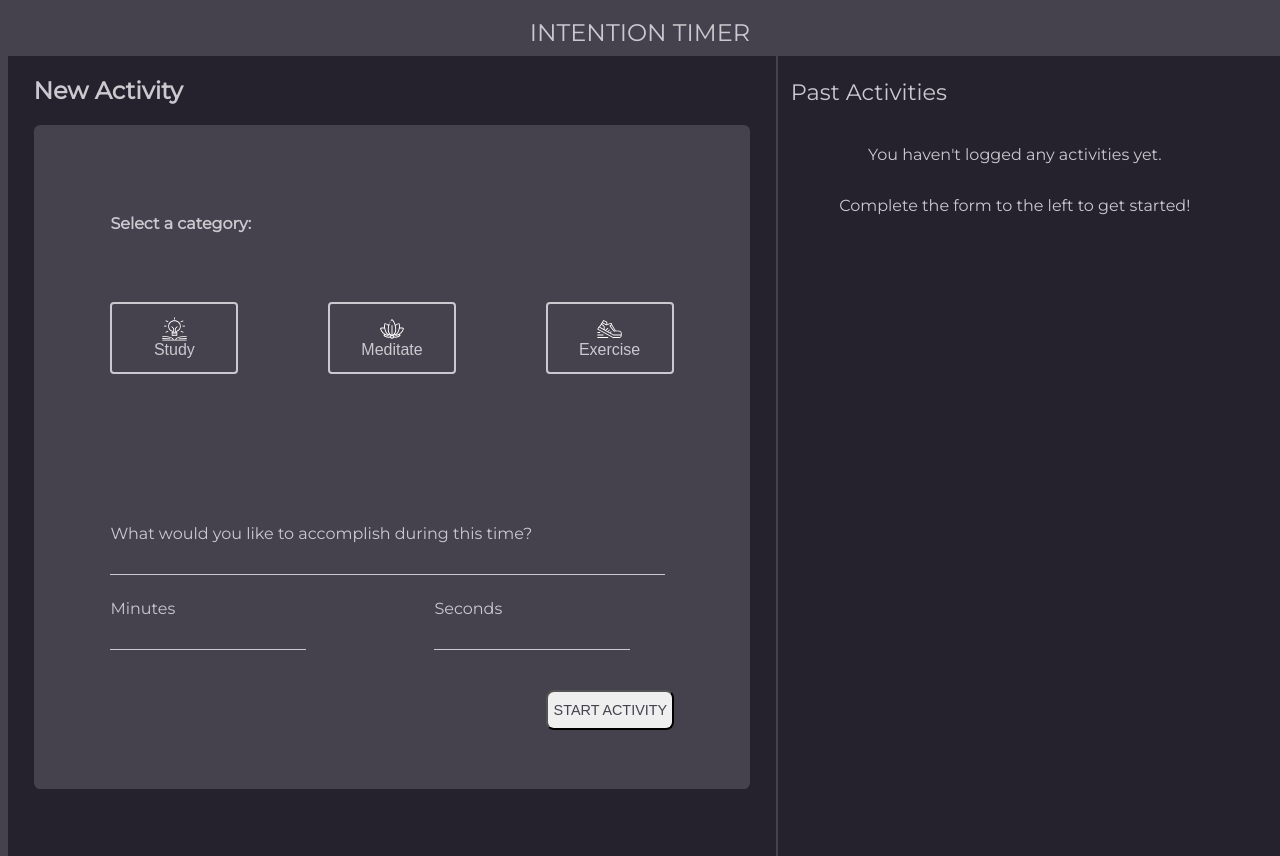
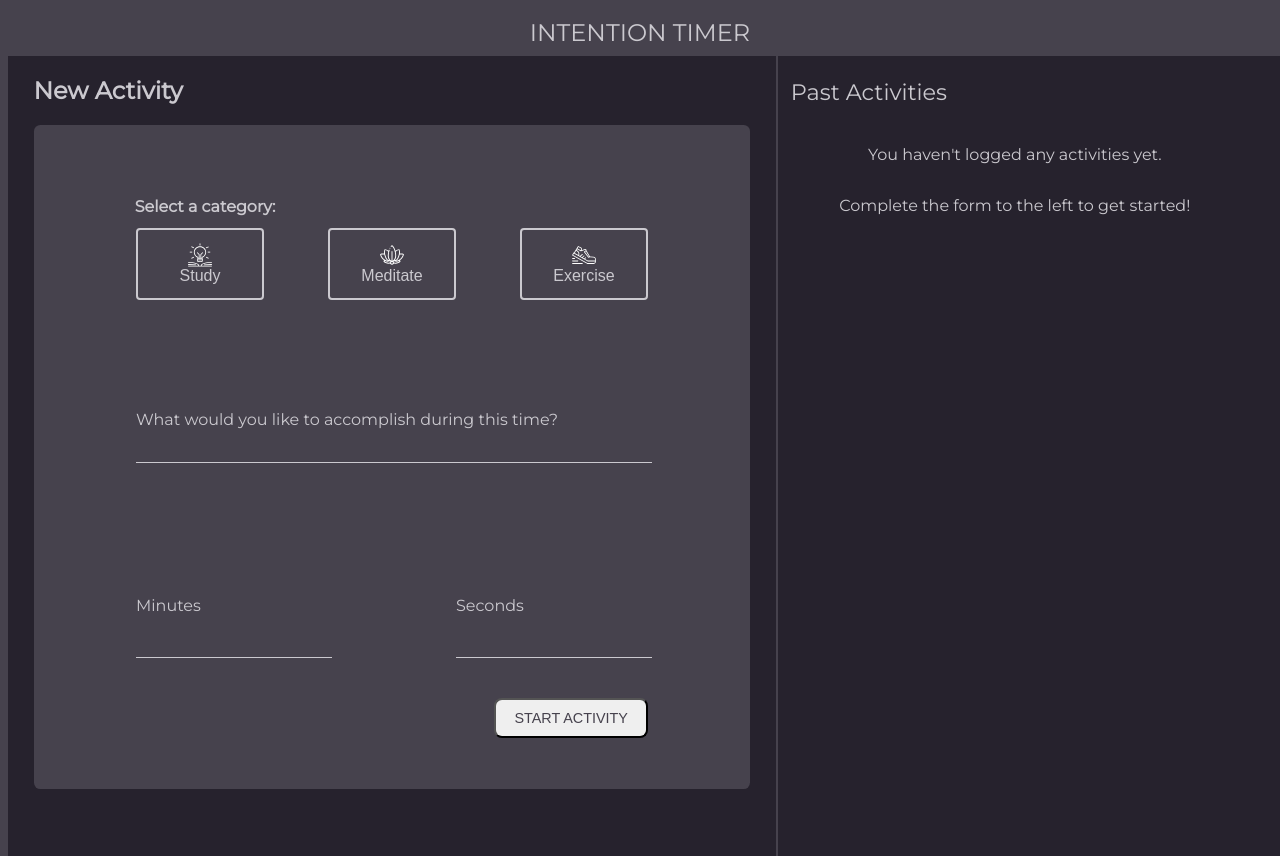
Before and after one commit to bpeterson2579/intention-timer, a plain HTML site: page index.html in a window 1280 px wide. Drawn offline with Linux system fonts and the light colour scheme.

Commit message:
Final CSS touches

```diff
--- a/index.html
+++ b/index.html
@@ -16,33 +16,33 @@
     <section class="new-activity" id="new-activity">
         <h2 class="minor-heading">New Activity</h2>
          <section class="input-box" id="input-box">
-            <h4 class="select-category">Select a category:</h4>
-            <section class="category-icon" id="category-icon">
+            <div class="category-icon" id="category-icon">
+              <div class="select-category"><h4 class="select-category">Select a category:</h4></div>
+              <div class="buttons">
               <button class="activity-button" id="study-button"><img class="icons" src="./assets/study.svg">Study</button>
               <button class="activity-button" id="meditate-button"><img class="icons" src="./assets/meditate.svg">Meditate</button>
               <button class="activity-button" id="exercise-button"><img class="icons" src="./assets/exercise.svg">Exercise</button>
-            </section>
-            <section class="specific-goal" id="specific-goal">
+              </div>
+            </div>
             <form>
-               <div class="goals">
+            <div class="specific-goal" id="specific-goal">
               <label>What would you like to accomplish during this time?</label>
-                  <input class="input-goals" type="text" id="goal">
+              <input class="input-specific-goal" type="text" id="goal">
             </div>
             <div class="minutes-seconds">
-                  <div>
+              <div class="minutes">
               <label class="min-goals">Minutes</label>
               <input class="input-goals" type="text" id="minutes">
               </div>
-                  <div>
+              <div class="minutes">
               <label class="sec-goals">Seconds</label>
               <input class="input-goals" type="text" id="seconds">
               </div>
             </div>
-                <section class="submit-button">
+            <div class="submit-button">
               <input type="submit" class="start-activity-button" id="start-activity-section" value="START ACTIVITY">
-                </section>
+            </div>
             </form>
-            </section>
           </section>
     </section>
     <section class="past-activities-title" id="past-activities">
--- a/styles.css
+++ b/styles.css
@@ -16,7 +16,6 @@ header {
   height: 6vh;
   font-family: 'Montserrat';
   background-color: #46424D;
-  /* border: 2px solid red; */
   position: relative;
   top: 0;
   font-size: 3vh;
@@ -77,25 +76,28 @@ main {
   height: 10vh;
   width: auto;
   display: flex;
-  justify-content: space-evenly;
+  flex-direction: column;
   align-items: center;
-  margin-bottom: 10vh;
 }
 
 .specific-goal {
   display: flex;
   flex-direction: column;
-  align-items: flex-start;
   justify-content: center;
-  height: 200px;
-  margin: 0px;
+  align-items: stretch;
+  height: 20vh;
+  width: 40vw;
+  margin-left: 0;
+  margin-bottom: 10vh;
+  font-size: 2vh;
 }
 
 .input-box {
   background-color: #46424D;
   display: flex;
-  justify-content: space-evenly;
+  justify-content: space-around;
   flex-direction: column;
+  align-items: center;
   width: 56vw;
   height: 83vh;
   margin-bottom: 3vh;
@@ -106,8 +108,7 @@ main {
 .select-category {
   display: flex;
   align-self: flex-start;
-  margin-left: 6vw;
-  margin-top: 3vh;
+  margin-left: 1.2vw;
   margin-bottom: 0;
   padding-bottom: 0;
   font-size: 2vh;
@@ -128,20 +129,21 @@ main {
   font-size: 2vh;
 }
 
+.buttons {
+  display: flex;
+  flex-direction: row;
+  justify-content: space-around;
+  width: 45vw;
+}
+
+.input-goals {
+  height: 5vh;
+}
 .past-activities {
   width: 35vw;
   height: 98vh;
   background-color: transparent;
   border-left: 2px solid #46424D;
-}
-
-.specific-goal {
-  margin-left: 6vw;
-  font-size: 2vh;
-  display: flex;
-  flex-direction:column;
-  align-items: stretch;
-  justify-content: flex-start;
 }
 
 .goals > input {
@@ -161,203 +163,46 @@ main {
   background: transparent;
   border: none;
   border-bottom: 1px solid #CBC9CF;
+  width: 15vw;
+}
+
+.input-specific-goal {
+  width: 40vw;
+  background: transparent;
+  margin-top: 2vh;
+  border: none;
+  border-bottom: 1px solid #CBC9CF;
 }
 
 .minutes-seconds {
   display: flex;
-  align-items: center;
+  justify-content: space-between;
 }
 
 .minutes-seconds > div {
   display: flex;
   flex-direction: column;
-  justify-content: stretch;
-  align-content: space-around;
-  margin-right: 10vw;
+  align-items: flex-start;
+  width: 15vw;
 }
 
-#minutes, #seconds {
-  width: 15vw;
-  margin-top: 1.8vh;
+.minutes {
+  display: flex;
+  flex-direction: column;
 }
+
 
 .submit-button {
   display: flex;
   justify-content: flex-end;
   margin-top: 5vh;
-  margin-right: 6vw;
+  margin-right: 0;
 }
 
 .start-activity-button {
   height: 5vh;
-  width: 10vw;
+  width: 12vw;
   border-radius: 1vh;
   color: #46424D;
   font-size: 1.8vh;
 }
-/*.body-class {
-  display: flex;
-  background-color: #2B2733;
-  justify-content: center;
-}
-
-header {
-  position: absolute;
-  width: 100vw;
-  height: 7vh;
-  display: flex;
-  justify-content: center;
-  align-items: center;
-  background-color: #46424D;
-}
-
-.icons {
-  height: 5vh;
-  width: 5vw;
-}
-
-.select-category {
-  position: absolute;
-  top: 2vh;
-  left: 6vw;
-  display: flex;
-  justify-content: center;
-}
-
-.category-icon {
-  position: absolute;
-  top: 9vh;
-  left: 5vw;
-  display: flex;
-  justify-content: space-between;
-  width: 40vw;
-}
-
-.specific-goal {
-  display: flex;
-  flex-direction: column;
-  justify-content: center;
-  align-self: flex-start;
-  position: absolute;
-  top: 25vh;
-  left: 5vw;
-  right: 5vw;
-  bottom: 25vh;
-  height: 40hv;
-  width: 30vw;
-  font-size: 2vh;
-}
-
-.start-activity-button {
-  position: absolute;
-  bottom: 10vh;
-  left: 40vw;
-}
-
-.new-activity {
-  background-color: transparent;
-  position: absolute;
-  top: 7vh;
-  left: 1vw;
-  right: 40.3vw;
-  height: 80vh;
-  margin-left: 0;
-}
-
-.input-box {
-  background-color: #46424D;
-  position: absolute;
-  top: 7vh;
-  left: 1vw;
-  right: 1vw;
-  bottom: 2.5vh;
-  border-radius: 1vh;
-}
-
-.past-activities {
-  background-color: transparent;
-  position: absolute;
-  top: 7vh;
-  right: 2vw;
-  left: 60vw;
-  width: 49vw;
-  height: 80vh;
-  display: flex;
-  justify-content: center;
-}
-
-.input-goals {
-    background: transparent;
-    border: none;
-    border-bottom: 1px solid #CBC9CF;
-}
-
-.goals {
-  position: absolute;
-  left: 1vw;
-  top: 3vh;
-  font-size: 2.25vh;
-}
-
-#goal {
-  position: absolute;
-  left: 1vw;
-  top: 6vh;
-  width: 38vw;
-}
-
-.min-goals {
-  position: absolute;
-  left: 1vw;
-  top: 18vh;
-  font-size: 2.25vh;
-}
-
-#minutes {
-  position: absolute;
-  left: 1vw;
-  top: 20vh;
-}
-
-.sec-goals {
-  position: absolute;
-  left: 25vw;
-  top: 18vh;
-  font-size: 2.25vh;
-
-}
-
-#seconds {
-  position: absolute;
-  left: 25vw;
-  top: 20vh;
-}
-
-.activity-button {
-  background-color: #46424D;
-  border: 1px solid #CBC9CF;
-  color: #CBC9CF;
-  border-radius: 0.5vh;
-  width: 15vw;
-  height: 10vh;
-  margin: 1vw;
-  display: flex;
-  flex-direction: column;
-  justify-content: center;
-  align-items: center;
-}
-
-.minor-heading {
-  position: absolute;
-  left: 1vw;
-}
-
-.activities-logged {
-  display: flex;
-  position: absolute;
-  top: 8vh;
-  left: 5vw;
-  width: 25vw;
-  justify-content: center;
-  align-items: center;
-} */
```
Lines whose indentation alone changed are shown as unchanged.
